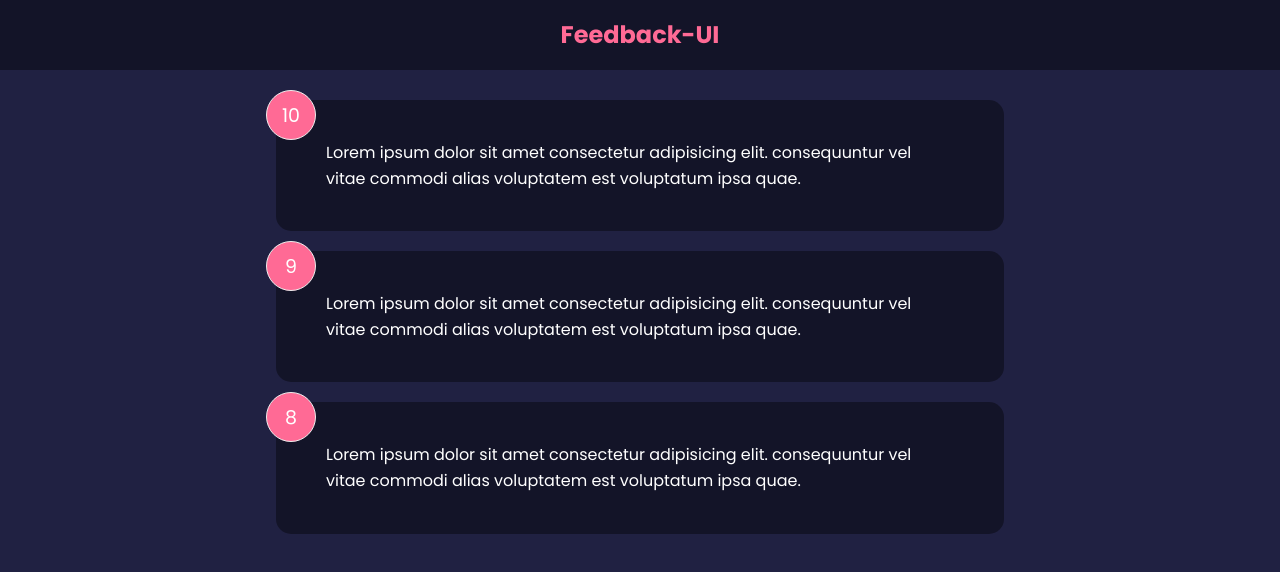
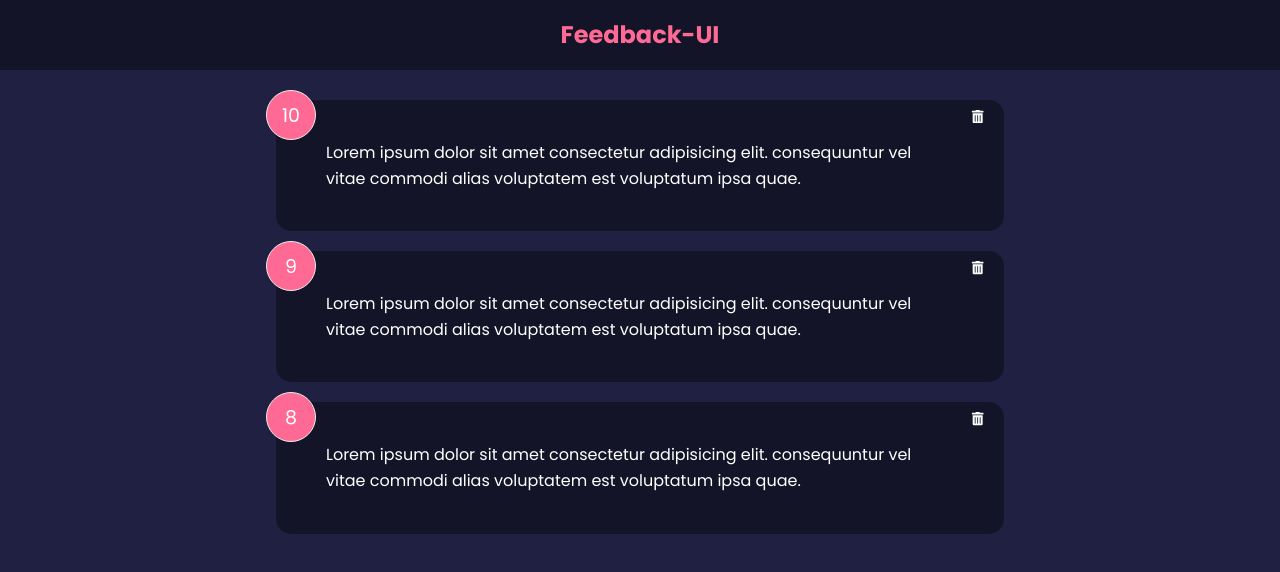
Before and after one commit to gaurav-singh18/feedback-app, a React (Create React App) app: page / in a window 1280 px wide. Shown: the top 572 px of the page. Built offline with nearby package versions, Linux system fonts and the light colour scheme; the HTML template or start-up script is replaced by a standard one.

Commit message:
delete button and function

```diff
--- a/src/App.js
+++ b/src/App.js
@@ -6,11 +6,16 @@ import FeedbackData from './data/FeedbackData'
 
 function App() {
   const [feedback,setFeedback]=useState(FeedbackData)
+  const deleteFeedback=(id) =>{
+    if(window.confirm('Are you sure you want to delete?')){
+      setFeedback(feedback.filter((item)=> item.id!==id))
+    }//using a higher order function:filter , it returns an array minus the one we are deleting
+  }
   return (
     <>
         <Header />
         <div className='container'>
-        <FeedbackList feedback={feedback} />
+        <FeedbackList feedback={feedback} handleDelete={deleteFeedback}/>
         </div>
     </>
 
--- a/src/components/FeedbackItem.jsx
+++ b/src/components/FeedbackItem.jsx
@@ -1,11 +1,14 @@
 
 import Card from "./Shared/Card"
 import PropTypes from 'prop-types'
-
-function FeedbackItem({item}) {
+import {  FaTrashAlt } from 'react-icons/fa';
+function FeedbackItem({item,handleDelete}) {
   return (
     <Card >
     <div className='num-display'>{item.rating}</div>
+    <button className="close" onClick={()=>handleDelete(item.id)}>
+      <FaTrashAlt color='white'/>
+    </button>
       <div className='text-display'>{item.text}</div>
     </Card>
   )
--- a/src/components/FeedbackList.jsx
+++ b/src/components/FeedbackList.jsx
@@ -2,14 +2,14 @@ import React from 'react'
 import FeedbackItem from './FeedbackItem'
 import PropTypes  from 'prop-types'
 
-function FeedbackList({feedback}) {
+function FeedbackList({feedback,handleDelete}) {
     if(!feedback || feedback.length===0){
         return <p>No feedback yet.</p>
     }
   return (
     <div className='feedback-list'>
         {feedback.map((item)=>(
-            <FeedbackItem key={item.id} item={item}/>
+            <FeedbackItem key={item.id} item={item} handleDelete={handleDelete}/>
         ))}
     </div>
   )
```
